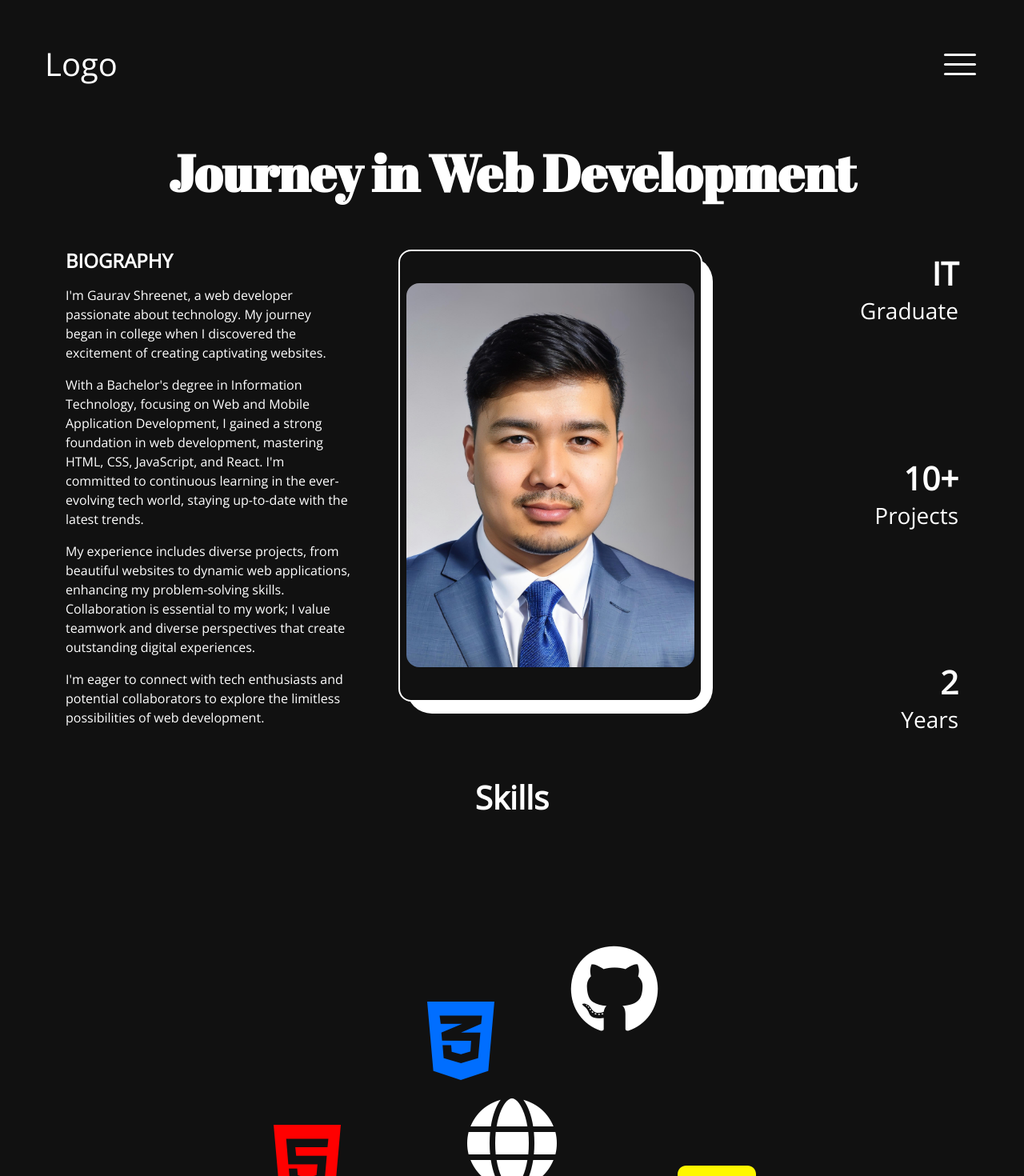
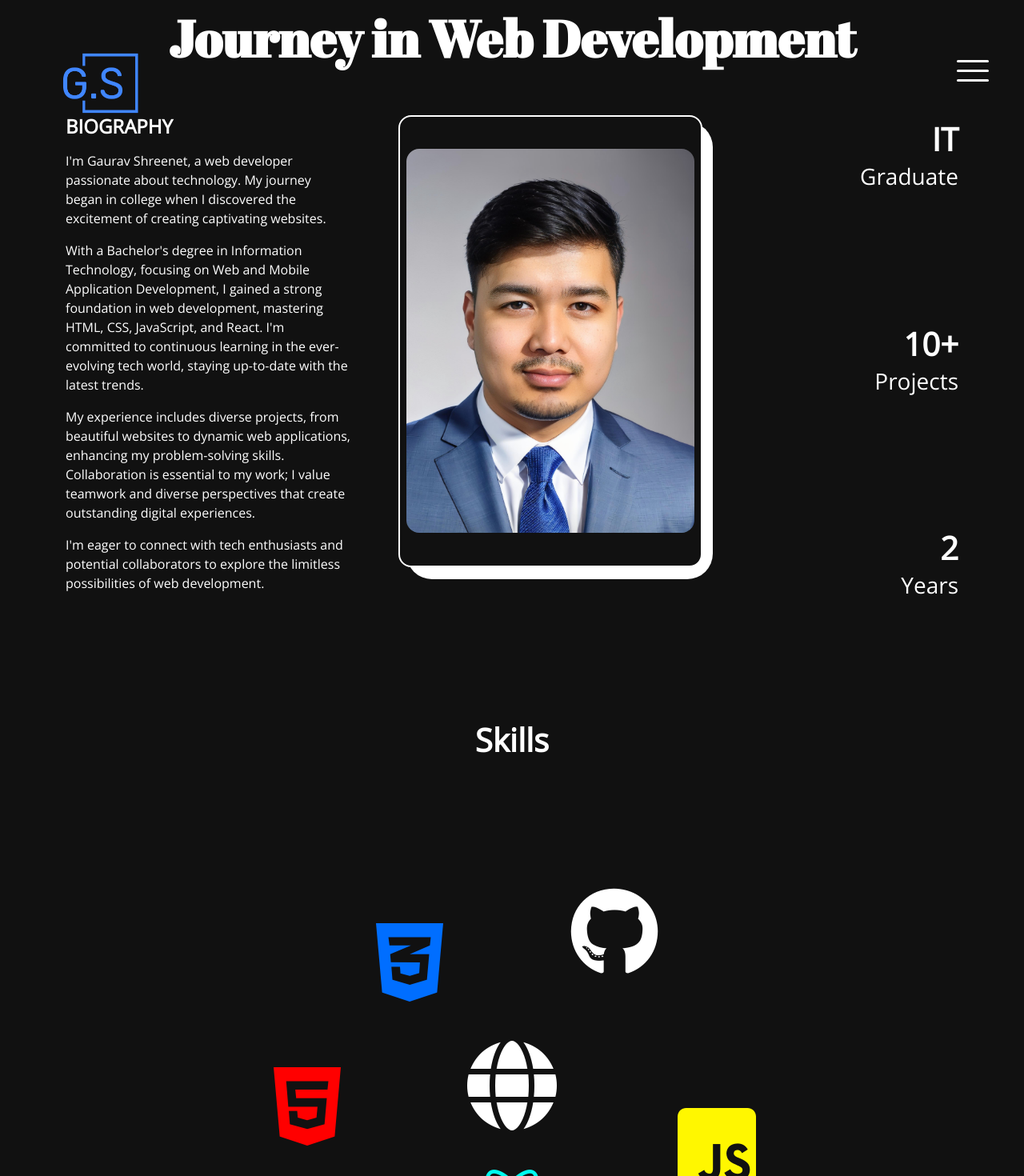
Before and after one commit to GauravShreenet/portfoliomain, a React (Create React App) app: page /about in a window 1280 px wide. Shown: the top 1470 px of the page at 80% size. Built offline with nearby package versions, Linux system fonts and the light colour scheme.

Commit message:
added some animation on homepage

```diff
--- a/src/App.css
+++ b/src/App.css
@@ -19,7 +19,6 @@ body {
     left: 0;
     width: 100%;
     background: var(--body-bg);
-    /* background: red;  */
 }
 
 .skills {
@@ -46,8 +45,8 @@ body {
 }
 
 .image-resize img{
-    height: 70vh;
-    width: 65vh;
+    height: 80vh;
+    width: 75vh;
     /* background: red; */
 }
 
@@ -57,7 +56,7 @@ body {
 }
 
 .contact {
-    font-size: 12rem;
+    font-size: 12vw;
     font-family: 'Abril Fatface', serif;
 }
 
@@ -98,6 +97,7 @@ body {
 .imageAbout img {
     height: 60vh;
     width: 55vh;
+
 }
 
 .boxShad {
--- a/src/App.js
+++ b/src/App.js
@@ -3,16 +3,20 @@ import './App.css';
 import { Home } from './component/Home';
 import { NavBar } from './component/NavBar';
 import { About } from './component/About';
+import { Footer } from './component/Footer';
+import { Project } from './component/Project';
 
 function App() {
   return (
     <>
-      <div className="wrapper">
+      <div className="wrapper position-relative">
         <NavBar />
         <Routes>
           <Route path='/' element={ <Home /> } />
           <Route path='/about' element={ <About /> } />
+          <Route path='/project' element={ <Project />} />
         </Routes>
+        <Footer />
       </div>
     </>
 
--- a/src/component/About.js
+++ b/src/component/About.js
@@ -34,7 +34,7 @@ export const About = () => {
   return (
     <>
       <title>GauravShreenet | About</title>
-      <div className="container">
+      <div className="container pb-5">
         <div className="text-center" style={{ fontSize: '4rem', fontWeight: 'bold', fontFamily: 'Abril Fatface, serif' }}>
           Journey in Web Development
         </div>
--- a/src/component/Education.js
+++ b/src/component/Education.js
@@ -36,7 +36,7 @@ export const Education = () => {
         }
     )
     return (
-        <div className="container mt-5">
+        <div className="container my-5" style={{paddingBottom: '15rem'}}>
             <div className="row">
                 <div className="col text-center">
                     <h1 className='fw-bolder'>Education</h1>
--- /dev/null
+++ b/src/component/Footer.js
@@ -0,0 +1,18 @@
+import React from 'react'
+import { Link } from 'react-router-dom'
+
+export const Footer = () => {
+    return (
+        <footer className='px-5 mt-5' style={{ borderTop: '2px solid var(--text-color)' }}>
+            <div className='py-5 d-flex align-items-center justify-content-center'>
+                <span>{new Date().getFullYear()} &copy; All Rights Reserved.</span>
+                <div>
+                    <i class="fa-brands fa-linkedin mx-3 fs-5"></i>
+                </div>
+                <div>
+                    <i class="fa-brands fa-square-github fs-5"></i>
+                </div>
+            </div>
+        </footer>
+    )
+}
--- a/src/component/Home.js
+++ b/src/component/Home.js
@@ -1,11 +1,20 @@
-
+import { useRef } from "react"
 import imagePortfolio from "../asset/1.png"
+import { motion, useScroll, useTransform } from "framer-motion"
 
 export const Home = () => {
+    const targetRef = useRef(null);
+    const { scrollYProgress } = useScroll({
+        target: targetRef,
+        offset: ["end end", "end start"],
+    });
+
+    const opacity = useTransform(scrollYProgress, [0, 0.5], [1, 0]);
+    const opacity1 = useTransform(scrollYProgress, [1, 0.5], [0, 1]);
 
     return (
-        <div className="mx-5 px-5" id='home'>
-            <div className="row">
+        <div className="container-md position-relative" id='home'>
+            <motion.div ref={targetRef} className="row position-fixed" style={{opacity, top: '10%'}}>
                 <div className="col-md d-flex align-items-center">
                     <div className='m-5'>
                         Hi I'm <span className='fs-1 fw-bold'>Gaurav Shreenet</span><br />
@@ -19,21 +28,21 @@ export const Home = () => {
                         <img src={imagePortfolio} alt="Portfolio" className="img-fluid" />
                     </div>
                 </div>
-            </div>
+            </motion.div>
 
-            <div className="row my-5 py-5">
-                <div className="col-md text-center" style={{ fontSize: '3rem', fontWeight: 'bold', fontFamily: 'Roboto, sans-serif' }}>
+            <div className="row">
+                <motion.div  ref={targetRef} className="col-md text-center" style={{opacity1, fontSize: '3rem', fontWeight: 'bold', fontFamily: 'Roboto, sans-serif', marginTop: '100vh' }}>
                     Transforming ideas into interactive web experiences.
-                </div>
+                </motion.div>
             </div>
 
             <div className="row mt-5">
-                <div className="col d-flex justify-content-center">
+                <div className="col d-flex justify-content-center" style={{marginTop: '100vh'}}>
                     <div>
-                        <div className='contact get'>
+                        <div className='contact'>
                             GET IN
                         </div>
-                        <div className='contact touch'>
+                        <div className='contact'>
                             TOUCH
                         </div>
                     </div>
@@ -51,7 +60,7 @@ export const Home = () => {
                             <input type="text" className='form-control fs-3 bg-transparent text-white rounded-bottom-0' placeholder='Subject' id='subject' />
                         </div>
                         <div className="mb-3">
-                            <textarea className="form-control fs-3 bg-transparent text-white rounded-bottom-0" id="textarea" rows="3" placeholder='Your Message'></textarea>
+                            <textarea className="form-control fs-3 bg-transparent text-white rounded-bottom-0" id="textarea" rows="6" placeholder='Your Message' style={{resize: 'none'}}></textarea>
                         </div>
                         <div className='d-flex justify-content-end'>
                             <button type="submit" className="btn btn-primary fw-bold">Send Message <i className="fa-solid fa-paper-plane"></i></button>
--- a/src/component/NavBar.js
+++ b/src/component/NavBar.js
@@ -2,6 +2,7 @@ import { Spin as Hamburger } from 'hamburger-react'
 import React, { useState } from 'react'
 import { useTransition, animated } from 'react-spring';
 import { NavMenu } from './NavMenu';
+import logo from "../asset/gs-logo.png"
 
 export const NavBar = () => {
 
@@ -19,18 +20,21 @@ export const NavBar = () => {
     }
 
     return (
-        <div className=" m-2 p-5 position-sticky top-0">
-            <div className="row z-3">
-                <div className="col z-3 position-relative">
-                    <h1 className='logo'>Logo</h1>
+        <div className=" m-2 p-5 position-fixed" style={{top: '1%', width: '100%'}}>
+            <div className="row">
+                <div className="col">
+                    <div>
+                        <img src={logo} alt="" style={{height: '10vh', width: '15vh'}}/>
+                    </div>
+
                 </div>
-                <div className="col position-relative d-flex justify-content-end">
+                <div className="col d-flex justify-content-end">
                     <Hamburger color='rgb(255 255 255)' toggled={isOpen} size="40" rounded toggle={toggleMenu} />
                 </div>
             </div>
             {menuTransitions(
                 (menuStyles, item) => item && (
-                    <animated.div className="menu p-5 z-2" style={{ ...menuStyles}}>
+                    <animated.div className="menu p-5" style={{...menuStyles}}>
                         <NavMenu  toggleMenu={toggleMenu} isOpen={isOpen}/>
                     </animated.div>
                 )
--- a/src/component/NavMenu.js
+++ b/src/component/NavMenu.js
@@ -4,7 +4,7 @@ import { Link } from 'react-router-dom';
 export const NavMenu = ({toggleMenu, isOpen}) => {
   return (
     <div className='d-flex justify-content-center p-5'>
-        <ul className="list-unstyled listAni">
+        <ul className="list-unstyled">
                             <li>
                                 <Link to="/" style={{textDecoration: 'none', color: 'white'}} onClick={()=> toggleMenu(isOpen)}>Home</Link>
                             </li>
@@ -12,7 +12,7 @@ export const NavMenu = ({toggleMenu, isOpen}) => {
                             <Link to="/about" style={{textDecoration: 'none', color: 'white'}} onClick={()=> toggleMenu(isOpen)}>About</Link>
                             </li>
                             <li>
-                                Projects
+                            <Link to="/project" style={{textDecoration: 'none', color: 'white'}} onClick={()=> toggleMenu(isOpen)}>Projects</Link>
                             </li>
                             <li>
                                 Contact
--- /dev/null
+++ b/src/component/Project.js
@@ -0,0 +1,7 @@
+import React from 'react'
+
+export const Project = () => {
+  return (
+    <div>Project</div>
+  )
+}
--- a/src/component/Skills.js
+++ b/src/component/Skills.js
@@ -29,7 +29,7 @@ export const Skills = () => {
                 </motion.div>
 
                 <Skill name={<i class="fa-brands fa-html5" style={{color: '#ff0000', cursor: 'pointer'}}></i>} x="-20vw" y="2vw" />
-                <Skill name={<i className='fa-brands fa-css3-alt' style={{color: '#006eff', cursor: 'pointer'}}></i>} x="-5vw" y="-10vw" />
+                <Skill name={<i className='fa-brands fa-css3-alt' style={{color: '#006eff', cursor: 'pointer'}}></i>} x="-10vw" y="-12vw" />
                 <Skill name={<i class="fa-brands fa-square-js" style={{color: '#fff700', cursor: 'pointer'}}></i>} x="20vw" y="6vw" />
                 <Skill name={<i class="fa-brands fa-react" style={{color: '#00fbef', cursor: 'pointer'}}></i>} x="0vw" y="12vw" />
                 <Skill name={<i class="fa-brands fa-github" style={{color: 'var(--text-color)', cursor: 'pointer'}}></i>} x="10vw" y="-15vw" />
```
Also changed, not shown: src/asset/gs-logo.png (added).
